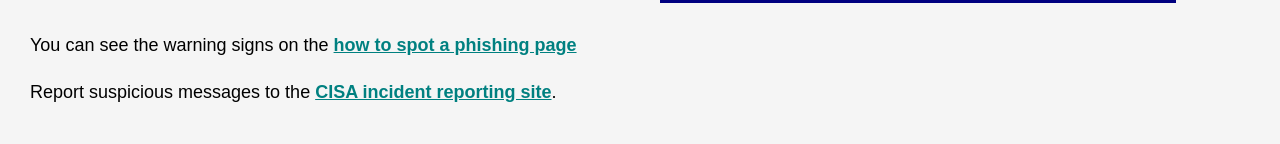
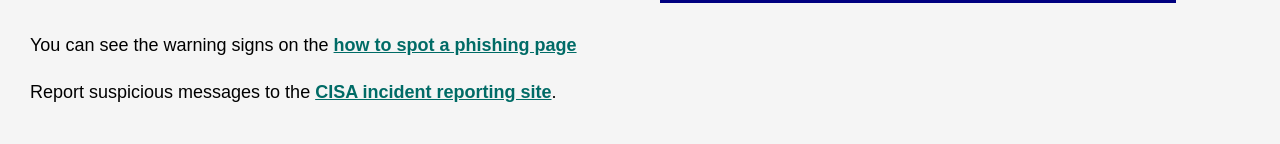
Before and after one commit to JonathanrHopkins/mis310-project, a plain HTML site: page index.html in a window 1280 px wide. Shown: the part 855-999 px from the top of the page. Drawn offline with Linux system fonts and the light colour scheme.

Commit message:
darkened teal

```diff
--- a/styles.css
+++ b/styles.css
@@ -35,7 +35,7 @@ img {
 }
 
 a {
-    color: teal;
+    color: #006b66;
     font-weight: bold;
 }
 
```
